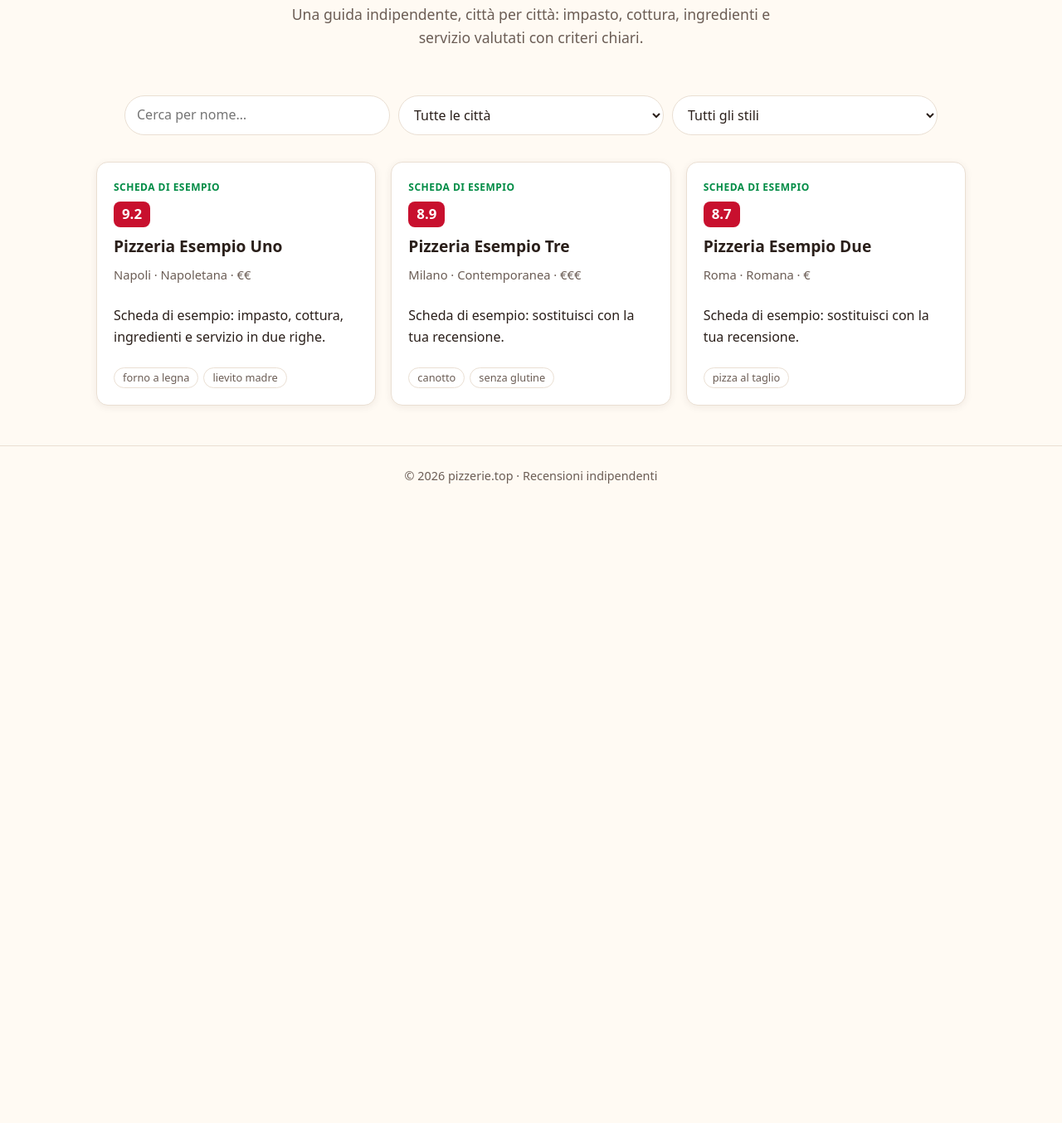
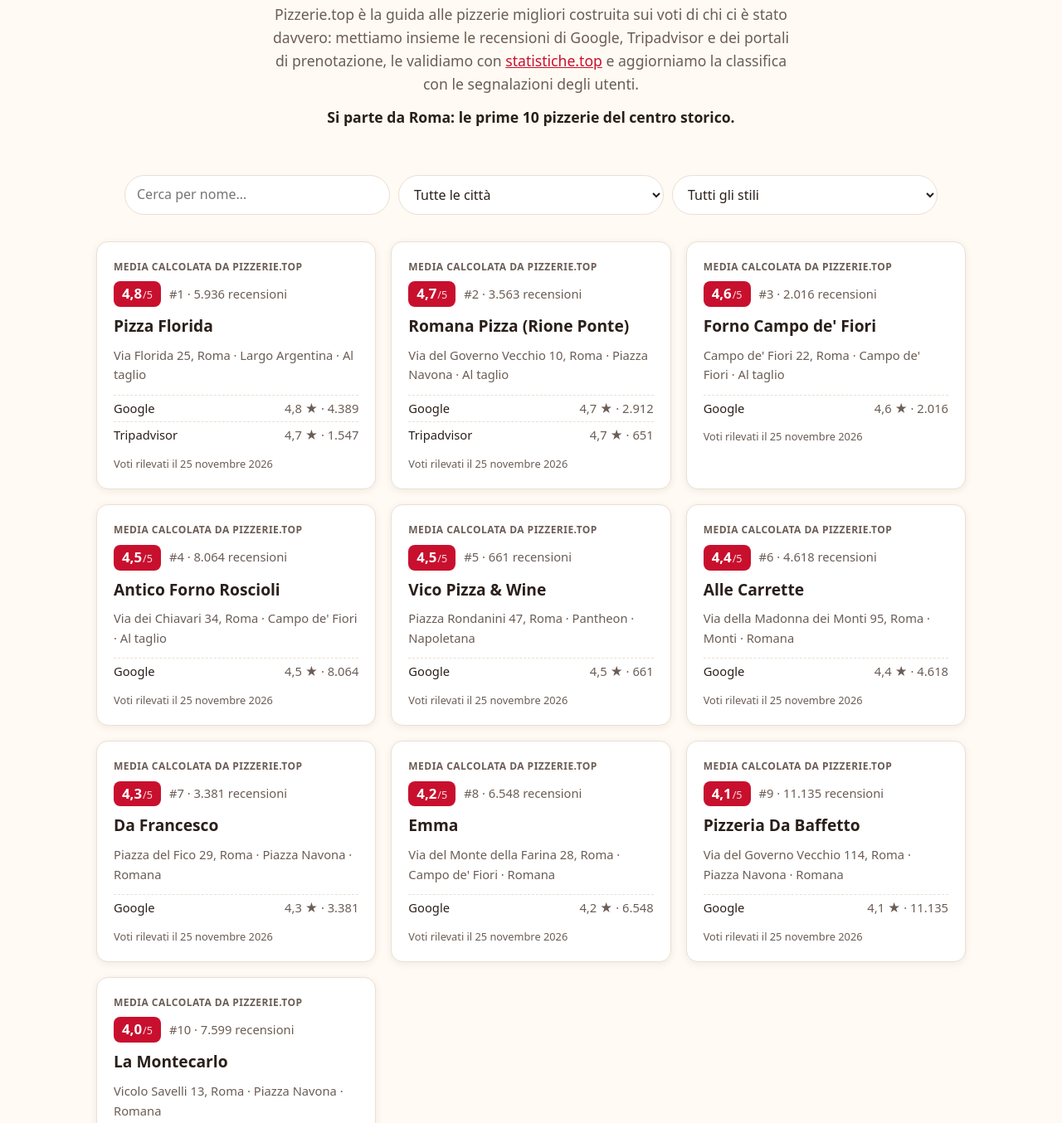
Before and after one commit to informaticaetica/pizzerie.top, a plain HTML site: page index.html in a window 1280 px wide. Shown: the part 184-1538 px from the top of the page at 83% size. Before the commit the page ends 800 px from the top, so only its background shows below. Drawn offline with Linux system fonts and the light colour scheme.

Commit message:
Guida pizzerie.top: 10 pizzerie del centro storico di Roma con media dei voti dei portali
Co-Authored-By: Claude Opus 5.5 <noreply@anthropic.com>

```diff
--- a/index.html
+++ b/index.html
@@ -27,7 +27,8 @@
   <main class="wrap">
     <section class="hero">
       <h1>Le migliori pizzerie d'Italia 🍕</h1>
-      <p>Una guida indipendente, città per città: impasto, cottura, ingredienti e servizio valutati con criteri chiari.</p>
+      <p>Pizzerie.top è la guida alle pizzerie migliori costruita sui voti di chi ci è stato davvero: mettiamo insieme le recensioni di Google, Tripadvisor e dei portali di prenotazione, le validiamo con <a href="https://statistiche.top" rel="noopener">statistiche.top</a> e aggiorniamo la classifica con le segnalazioni degli utenti.</p>
+      <p class="sub">Si parte da Roma: le prime 10 pizzerie del centro storico.</p>
     </section>
 
     <div class="filters">
@@ -51,6 +52,15 @@
     const selStile = document.getElementById('stile');
     document.getElementById('anno').textContent = new Date().getFullYear();
 
+    // Media pesata sul numero di recensioni di ogni portale (scala 1–5)
+    for (const p of PIZZERIE) {
+      const tot = p.fonti.reduce((s, f) => s + f.recensioni, 0);
+      p.media = p.fonti.reduce((s, f) => s + f.voto * f.recensioni, 0) / tot;
+      p.totRecensioni = tot;
+    }
+    const num = n => n.toLocaleString('it-IT');
+    const data = d => new Date(d).toLocaleDateString('it-IT', { day: 'numeric', month: 'long', year: 'numeric' });
+
     const unici = k => [...new Set(PIZZERIE.map(p => p[k]))].sort();
     for (const c of unici('citta')) selCitta.add(new Option(c, c));
     for (const s of unici('stile')) selStile.add(new Option(s, s));
@@ -63,20 +73,27 @@
         .filter(p => (!q || p.nome.toLowerCase().includes(q))
           && (!selCitta.value || p.citta === selCitta.value)
           && (!selStile.value || p.stile === selStile.value))
-        .sort((a, b) => b.voto - a.voto);
+        .sort((a, b) => b.media - a.media || b.totRecensioni - a.totRecensioni);
 
       if (!lista.length) {
         elenco.innerHTML = '<p class="empty">Nessuna pizzeria trovata.</p>';
         return;
       }
-      elenco.innerHTML = lista.map(p => `
+      elenco.innerHTML = lista.map((p, i) => `
         <article class="card">
-          ${p.esempio ? '<span class="badge-demo">Scheda di esempio</span>' : ''}
-          <span class="score">${esc(p.voto.toFixed(1))}</span>
+          ${p.statisticheTop
+            ? `<a class="badge-ok" href="${esc(p.statisticheTop)}" rel="noopener">✓ Validata da statistiche.top</a>`
+            : '<span class="badge-calc">Media calcolata da pizzerie.top</span>'}
+          <div class="score-row">
+            <span class="score">${esc(p.media.toFixed(1).replace('.', ','))}<small>/5</small></span>
+            <span class="meta">#${i + 1} · ${num(p.totRecensioni)} recensioni</span>
+          </div>
           <h2>${esc(p.nome)}</h2>
-          <div class="meta">${esc(p.citta)} · ${esc(p.stile)} · ${esc(p.prezzo)}</div>
-          <p>${esc(p.descrizione)}</p>
-          <div class="tags">${(p.tags || []).map(t => `<span class="tag">${esc(t)}</span>`).join('')}</div>
+          <div class="meta">${esc(p.indirizzo)}, ${esc(p.citta)} · ${esc(p.zona)} · ${esc(p.stile)}</div>
+          <ul class="fonti">${p.fonti.map(f =>
+            `<li><span>${esc(f.portale)}</span><span>${esc(f.voto.toFixed(1).replace('.', ','))} ★ · ${num(f.recensioni)}</span></li>`).join('')}
+          </ul>
+          <div class="meta small">Voti rilevati il ${esc(data(p.rilevato))}</div>
         </article>`).join('');
     }
     [cerca, selCitta, selStile].forEach(el => el.addEventListener('input', mostra));
--- a/pizzerie.js
+++ b/pizzerie.js
@@ -1,38 +1,135 @@
 // ============================================================
 //  ELENCO PIZZERIE — modifica solo questo file per aggiornare il sito.
-//  Le schede con "esempio: true" sono segnaposto: sostituiscile
-//  con le tue recensioni reali e poi elimina la riga "esempio: true".
-//  Voto da 1 a 10.
+//
+//  Per ogni pizzeria:
+//  - fonti: i voti pubblici rilevati sui portali (voto su 5 e numero
+//    di recensioni). La media pizzerie.top è calcolata in automatico,
+//    pesando ogni portale per il numero di recensioni.
+//  - statisticheTop: link alla scheda su statistiche.top, se esiste
+//    (in quel caso la scheda mostra il badge "Validata da statistiche.top").
+//  - rilevato: data in cui sono stati letti i voti.
 // ============================================================
 const PIZZERIE = [
   {
-    nome: "Pizzeria Esempio Uno",
-    citta: "Napoli",
-    stile: "Napoletana",
-    voto: 9.2,
-    prezzo: "€€",
-    descrizione: "Scheda di esempio: impasto, cottura, ingredienti e servizio in due righe.",
-    tags: ["forno a legna", "lievito madre"],
-    esempio: true
+    nome: "Pizza Florida",
+    citta: "Roma",
+    zona: "Largo Argentina",
+    indirizzo: "Via Florida 25",
+    stile: "Al taglio",
+    fonti: [
+      { portale: "Google", voto: 4.8, recensioni: 4389 },
+      { portale: "Tripadvisor", voto: 4.7, recensioni: 1547 }
+    ],
+    statisticheTop: null,
+    rilevato: "2026-11-25"
   },
   {
-    nome: "Pizzeria Esempio Due",
+    nome: "Romana Pizza (Rione Ponte)",
     citta: "Roma",
-    stile: "Romana",
-    voto: 8.7,
-    prezzo: "€",
-    descrizione: "Scheda di esempio: sostituisci con la tua recensione.",
-    tags: ["pizza al taglio"],
-    esempio: true
+    zona: "Piazza Navona",
+    indirizzo: "Via del Governo Vecchio 10",
+    stile: "Al taglio",
+    fonti: [
+      { portale: "Google", voto: 4.7, recensioni: 2912 },
+      { portale: "Tripadvisor", voto: 4.7, recensioni: 651 }
+    ],
+    statisticheTop: null,
+    rilevato: "2026-11-25"
   },
   {
-    nome: "Pizzeria Esempio Tre",
-    citta: "Milano",
-    stile: "Contemporanea",
-    voto: 8.9,
-    prezzo: "€€€",
-    descrizione: "Scheda di esempio: sostituisci con la tua recensione.",
-    tags: ["canotto", "senza glutine"],
-    esempio: true
+    nome: "Forno Campo de' Fiori",
+    citta: "Roma",
+    zona: "Campo de' Fiori",
+    indirizzo: "Campo de' Fiori 22",
+    stile: "Al taglio",
+    fonti: [
+      { portale: "Google", voto: 4.6, recensioni: 2016 }
+    ],
+    statisticheTop: null,
+    rilevato: "2026-11-25"
+  },
+  {
+    nome: "Antico Forno Roscioli",
+    citta: "Roma",
+    zona: "Campo de' Fiori",
+    indirizzo: "Via dei Chiavari 34",
+    stile: "Al taglio",
+    fonti: [
+      { portale: "Google", voto: 4.5, recensioni: 8064 }
+    ],
+    statisticheTop: null,
+    rilevato: "2026-11-25"
+  },
+  {
+    nome: "Vico Pizza & Wine",
+    citta: "Roma",
+    zona: "Pantheon",
+    indirizzo: "Piazza Rondanini 47",
+    stile: "Napoletana",
+    fonti: [
+      { portale: "Google", voto: 4.5, recensioni: 661 }
+    ],
+    statisticheTop: null,
+    rilevato: "2026-11-25"
+  },
+  {
+    nome: "Alle Carrette",
+    citta: "Roma",
+    zona: "Monti",
+    indirizzo: "Via della Madonna dei Monti 95",
+    stile: "Romana",
+    fonti: [
+      { portale: "Google", voto: 4.4, recensioni: 4618 }
+    ],
+    statisticheTop: null,
+    rilevato: "2026-11-25"
+  },
+  {
+    nome: "Da Francesco",
+    citta: "Roma",
+    zona: "Piazza Navona",
+    indirizzo: "Piazza del Fico 29",
+    stile: "Romana",
+    fonti: [
+      { portale: "Google", voto: 4.3, recensioni: 3381 }
+    ],
+    statisticheTop: null,
+    rilevato: "2026-11-25"
+  },
+  {
+    nome: "Emma",
+    citta: "Roma",
+    zona: "Campo de' Fiori",
+    indirizzo: "Via del Monte della Farina 28",
+    stile: "Romana",
+    fonti: [
+      { portale: "Google", voto: 4.2, recensioni: 6548 }
+    ],
+    statisticheTop: null,
+    rilevato: "2026-11-25"
+  },
+  {
+    nome: "Pizzeria Da Baffetto",
+    citta: "Roma",
+    zona: "Piazza Navona",
+    indirizzo: "Via del Governo Vecchio 114",
+    stile: "Romana",
+    fonti: [
+      { portale: "Google", voto: 4.1, recensioni: 11135 }
+    ],
+    statisticheTop: null,
+    rilevato: "2026-11-25"
+  },
+  {
+    nome: "La Montecarlo",
+    citta: "Roma",
+    zona: "Piazza Navona",
+    indirizzo: "Vicolo Savelli 13",
+    stile: "Romana",
+    fonti: [
+      { portale: "Google", voto: 4.0, recensioni: 7599 }
+    ],
+    statisticheTop: null,
+    rilevato: "2026-11-25"
   }
 ];
--- a/style.css
+++ b/style.css
@@ -82,6 +82,22 @@ nav a:hover, nav a[aria-current="page"] { color: var(--accent); }
   font-size: .8rem; border: 1px solid var(--border); border-radius: 999px;
   padding: 1px 10px; color: var(--muted);
 }
+.hero .sub { margin-top: 12px; font-weight: 600; color: var(--text); }
+.score-row { display: flex; align-items: center; gap: 10px; }
+.score small { font-weight: 500; font-size: .75em; opacity: .85; margin-left: 1px; }
+.fonti { list-style: none; margin: 4px 0 0; padding: 0; font-size: .92rem; }
+.fonti li {
+  display: flex; justify-content: space-between; gap: 12px;
+  padding: 4px 0; border-top: 1px dashed var(--border);
+}
+.fonti li span:last-child { color: var(--muted); white-space: nowrap; }
+.small { font-size: .8rem; }
+.badge-ok, .badge-calc {
+  align-self: flex-start; font-size: .75rem; font-weight: 700;
+  text-transform: uppercase; letter-spacing: .04em; text-decoration: none;
+}
+.badge-ok { color: var(--accent-2); }
+.badge-calc { color: var(--muted); }
 .badge-demo {
   font-size: .75rem; font-weight: 700; color: var(--accent-2);
   text-transform: uppercase; letter-spacing: .04em;
```
Also changed, not shown: contatti.html (+6 -1 lines), metodo.html (+16 -10 lines).
